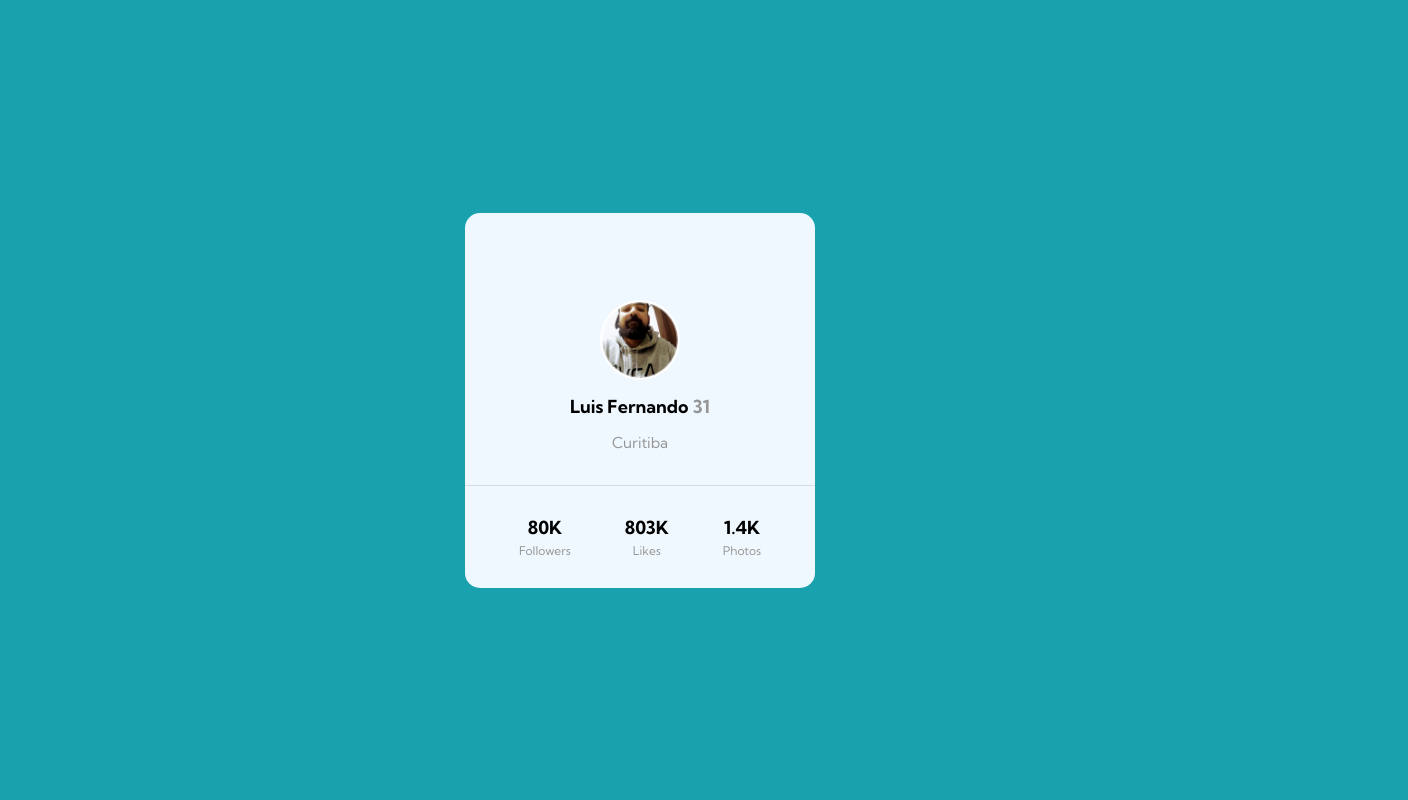
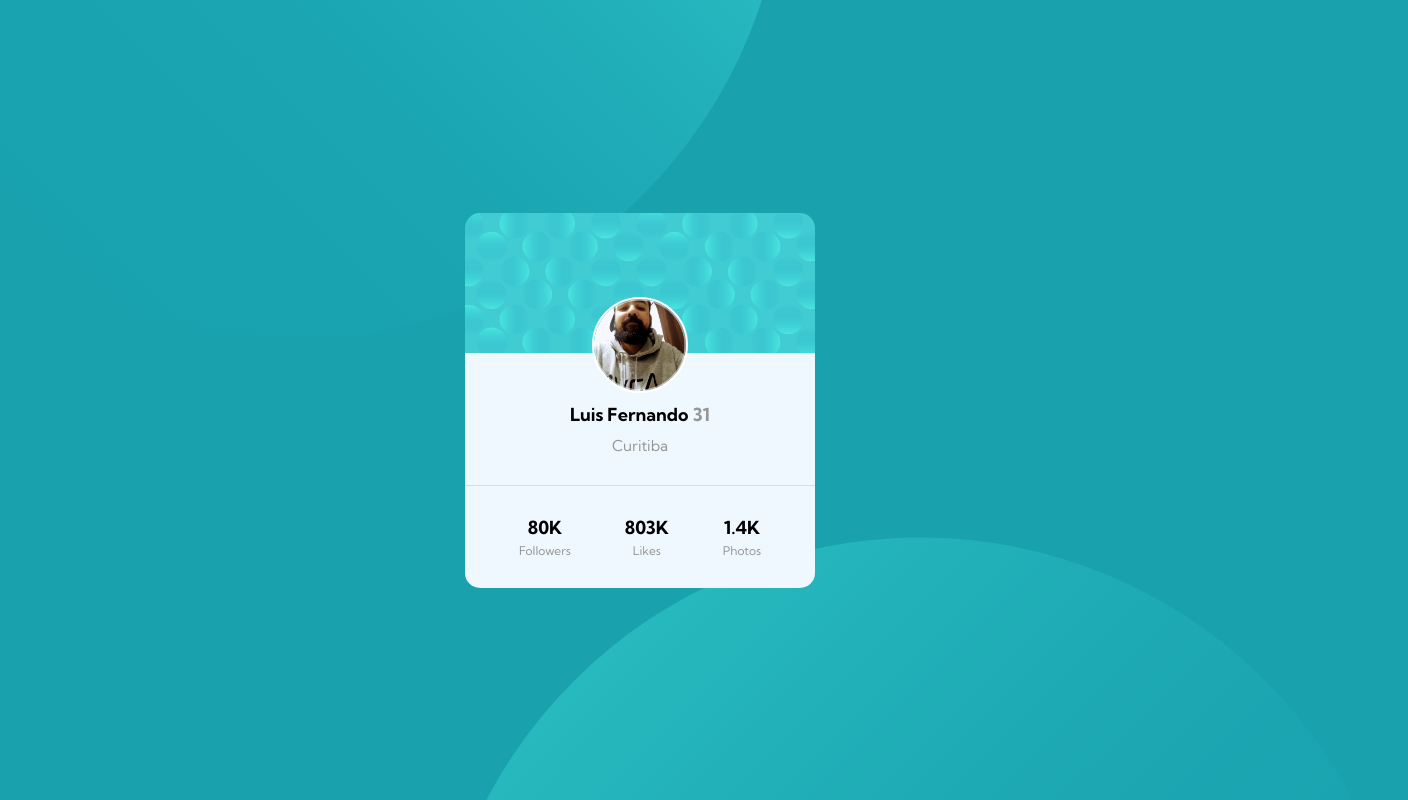
Before and after one commit to luis92guimaraes/profile-card-component, a plain HTML site: page index.html in a window 1280 px wide. Shown: the top 800 px of the page, 1408 px wide, since content can reach past the window. Drawn offline with Linux system fonts and the light colour scheme.

Commit message:
update style.css

```diff
--- a/src/css/style.css
+++ b/src/css/style.css
@@ -3,15 +3,31 @@
 body {
     font-family: 'kumbh sans', sans-serif;
     background: var(--primary-light);
-    height: 100vh;
+    max-height: 100vh;
     font-size: 18px;
+    overflow: hidden;
+    position: relative;
+}
+
+body::after {
+    content: url("../image/bg-pattern-bottom.svg");
+    position: absolute;
+    right: -10%;
+    bottom: -90%;
+}
+
+body::before {
+    content: url("../image/bg-pattern-top.svg");
+    position: absolute;
+    left: -15%;
+    top: -80%;
 }
 
 main {
     display: flex;
     justify-content: center;
     align-items: center;
-    height: 100%;
+    height: 100vh;
 }
 
 .cartao {
@@ -24,7 +40,9 @@ main {
     margin: 20px;
     border-radius: 15px;
     gap: 25px;
+    background: url(../image/bg-pattern-card.svg) top no-repeat;
     background-color: aliceblue;
+    z-index: 1;
 }
 
 .cartao .perfil {
@@ -33,12 +51,11 @@ main {
     justify-content: space-around;
     align-items: center;
     height: 100%;
-    /* background-image: url(/src/image/bg-pattern-card.svg); */
 }
 
 .cartao img {
-    width: 80px;
-    height: 80px;
+    width: 96px;
+    height: 96px;
     margin-top: 80px;
     border: 2px solid white;
     border-radius: 50%;
@@ -51,7 +68,7 @@ main {
     width: 100%;
     padding-bottom: 30px;
     padding-top: 30px;
-    border-top: 0.5px groove gainsboro;
+    border-top: 1px groove gainsboro;
 }
 
 .cidade {
```
